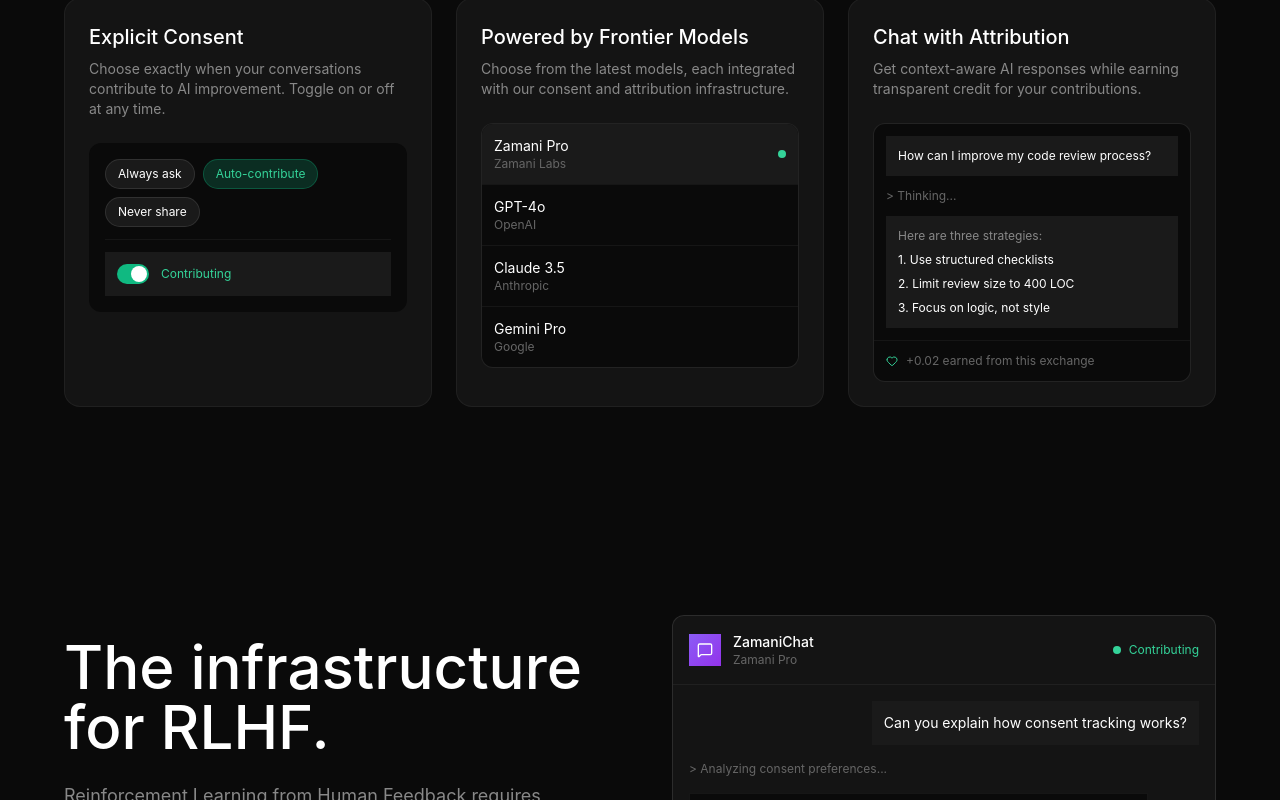
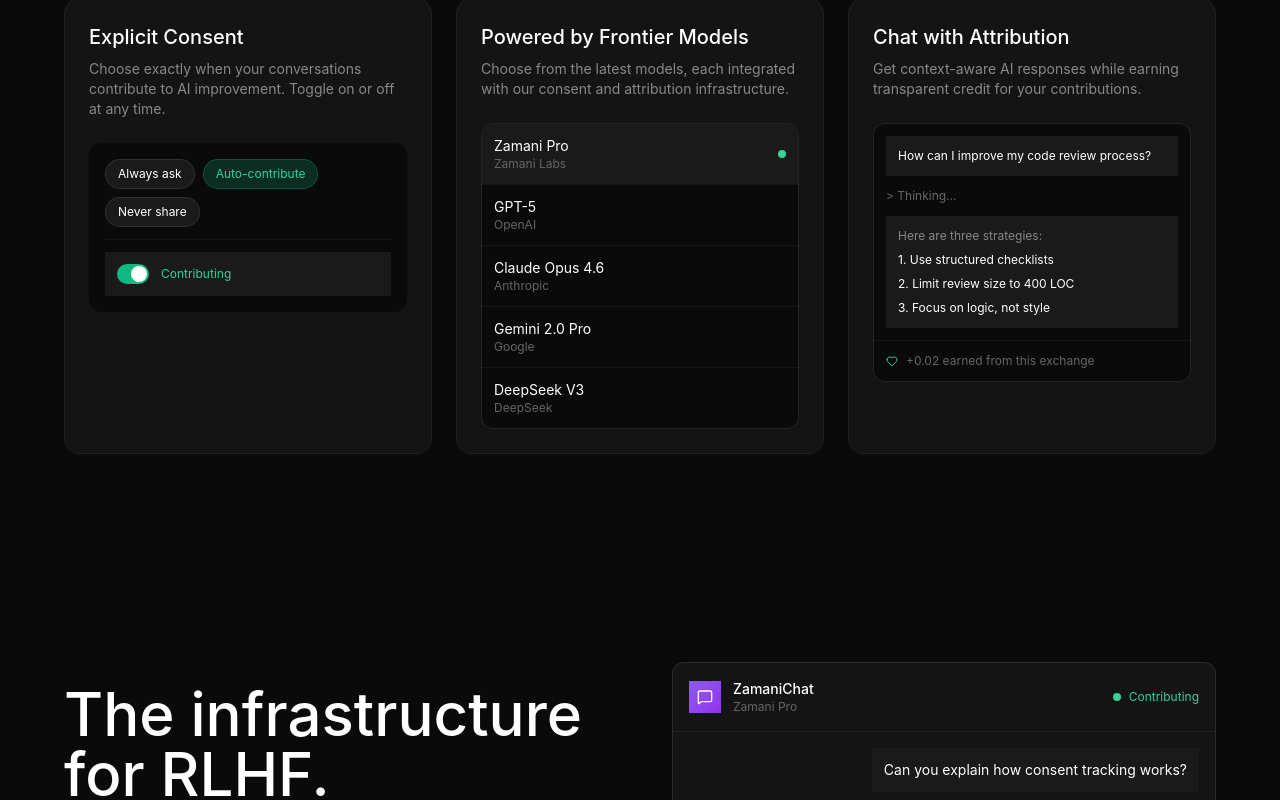
Before and after one commit to Laudedgg/ZamaniLabs, a React (Vite) app: page / in a window 1280 px wide. Shown: the part 2940-3740 px from the top of the page. Built offline with nearby package versions, Linux system fonts and the light colour scheme; the HTML template or start-up script is replaced by a standard one.

Commit message:
Update model dropdown with latest top models including GPT-5, Claude Opus 4.6, Gemini 2.0, DeepSeek V3, and Llama 4

```diff
--- a/src/App.tsx
+++ b/src/App.tsx
@@ -41,7 +41,17 @@ function App() {
   const [activePage, setActivePage] = useState(window.location.pathname);
   const dropdownRef = useRef<HTMLDivElement>(null);
 
-  const models = ['Zamani Pro', 'GPT-4o', 'Claude 3.5', 'Gemini Pro'];
+  const models = [
+    'Zamani Pro',
+    'GPT-5',
+    'Claude Opus 4.6',
+    'Claude Sonnet 4.5',
+    'GPT-4o',
+    'Gemini 2.0 Flash',
+    'Gemini 2.0 Pro',
+    'DeepSeek V3',
+    'Llama 4'
+  ];
   const backgroundImages = ['/hero-bg.jpg', '/hero-bg-2.jpg'];
 
   const placeholderExamples = [
@@ -758,9 +768,10 @@ function App() {
                 <div className="divide-y divide-white/5">
                   {[
                     { id: 'zamani', name: 'Zamani Pro', provider: 'Zamani Labs', selected: true },
-                    { id: 'gpt', name: 'GPT-4o', provider: 'OpenAI', selected: false },
-                    { id: 'claude', name: 'Claude 3.5', provider: 'Anthropic', selected: false },
-                    { id: 'gemini', name: 'Gemini Pro', provider: 'Google', selected: false },
+                    { id: 'gpt5', name: 'GPT-5', provider: 'OpenAI', selected: false },
+                    { id: 'claude-opus', name: 'Claude Opus 4.6', provider: 'Anthropic', selected: false },
+                    { id: 'gemini2', name: 'Gemini 2.0 Pro', provider: 'Google', selected: false },
+                    { id: 'deepseek', name: 'DeepSeek V3', provider: 'DeepSeek', selected: false },
                   ].map((model) => (
                     <div key={model.id} className={`p-3 flex items-center justify-between ${model.selected ? 'bg-[#1a1a1a]' : ''}`}>
                       <div>
```
